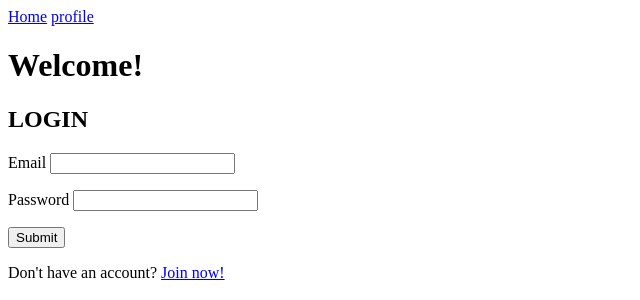
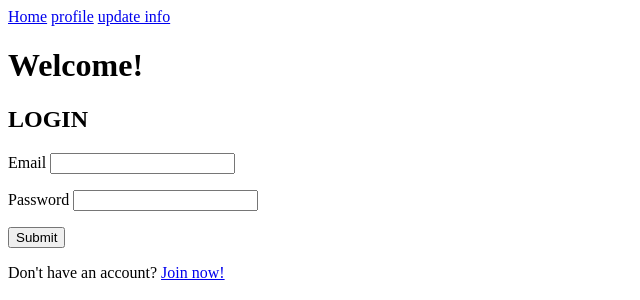
Before and after one commit to KelsiAnderson/carbon-footprint-project, a Flask app: page / in a window 1280 px wide. Shown: the top 300 px of the page, without its empty margins (0-640 px from the left). Run offline with Flask 2, Linux system fonts and the light colour scheme; parts of the project's set-up code (start-up, migrations or seed data) failed here and were passed over.

Commit message:
added update info link on base.html and updated crud functions in submit info rroute

```diff
--- a/server.py
+++ b/server.py
@@ -123,8 +123,16 @@ def submit_info():
 
     crud.add_mileage(user_id=user_id, mileage=vehicle_travel, carbon_footprint=vehicle_emit, travel_date=datetime.now())
 
-    crud.add_user_info(location_by_zip=location, input_fuel=input_fuel, input_mpg=input_mpg,
-    input_public_trans=public_trans_emit, input_income=input_income, input_amt=input_amt, input_elect_bill=elect_bill, input_nat_gas_bill=nat_gas_emit, user_id=user_id)
+    crud.add_household_info(user_id=user_id, input_amt=input_amt, input_income=input_income, location_by_zip=location)
+
+    crud.add_vehicle_info(input_fuel=input_fuel, input_mpg=input_mpg, user_id=user_id)
+
+    crud.add_public_trans(user_id=user_id, input_public_trans=input_public_trans,carbon_footprint=public_trans_emit)
+
+    crud.add_elect_bill(user_id=user_id, input_elect_bill=input_elect_bill, carbon_footprint=elect_bill)
+
+    crud.add_nat_gas_info(input_nat_gas_bill=input_nat_gas_bill, carbon_footprint=nat_gas_emit, user_id=user_id)
+
 
     return render_template("profile.html", user_obj=user_obj, vehicle_emit=vehicle_emit, nat_gas_emit=nat_gas_emit, public_trans_emit=public_trans_emit, elect_bill=elect_bill)
 
@@ -154,7 +162,7 @@ def show_update_form():
     return render_template("update_info.html")
 
 #TODO: rewrite a funciton that unpacks the result of the API OR
-@app.route('/update-info', methods=["POST"])
+@app.route(su, methods=["POST"])
 def update_info():
 
     import coolclimate
--- a/templates/base.html
+++ b/templates/base.html
@@ -23,7 +23,7 @@
   <body>
     <a href="/">Home</a>
     <a href="/existing_users">profile</a>
-
+    <a href="/update-info">update info</a>
       {% block body %}{% endblock %}
 
       {% block js %}{% endblock %}
```
